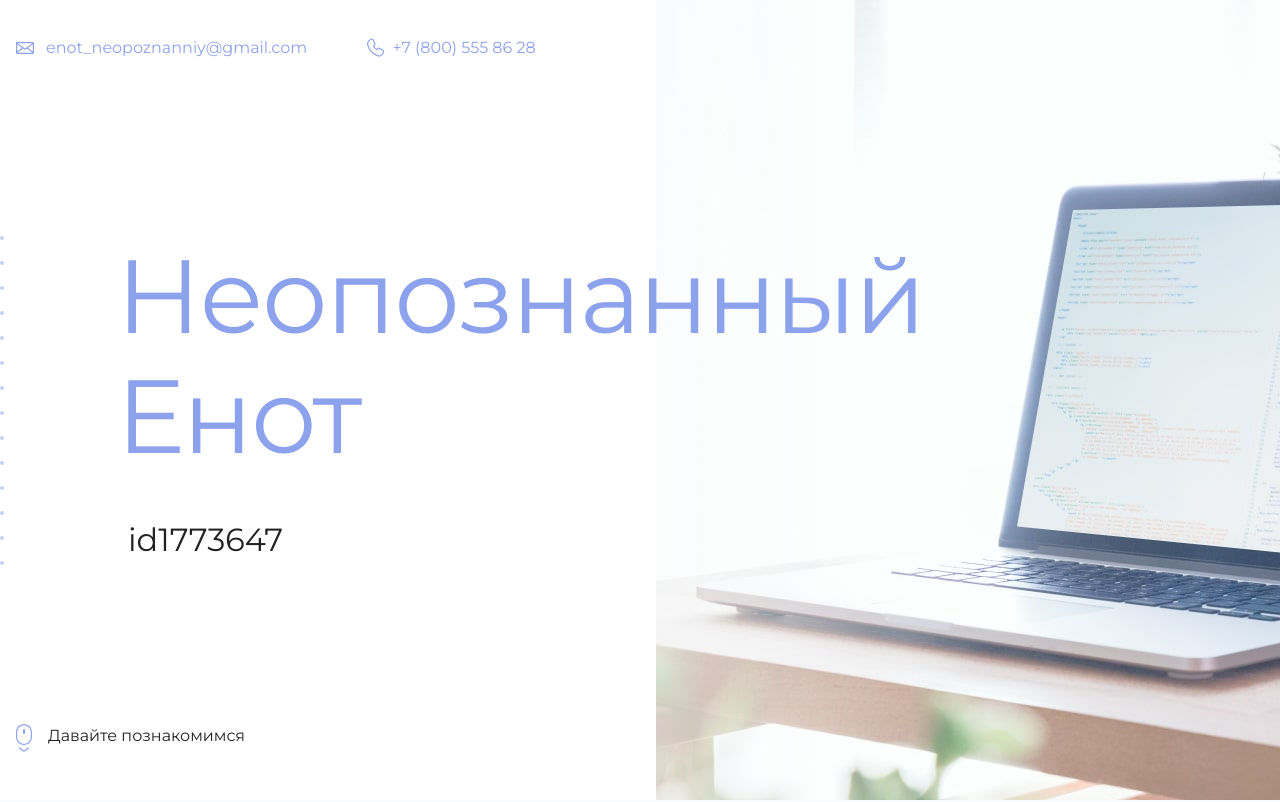
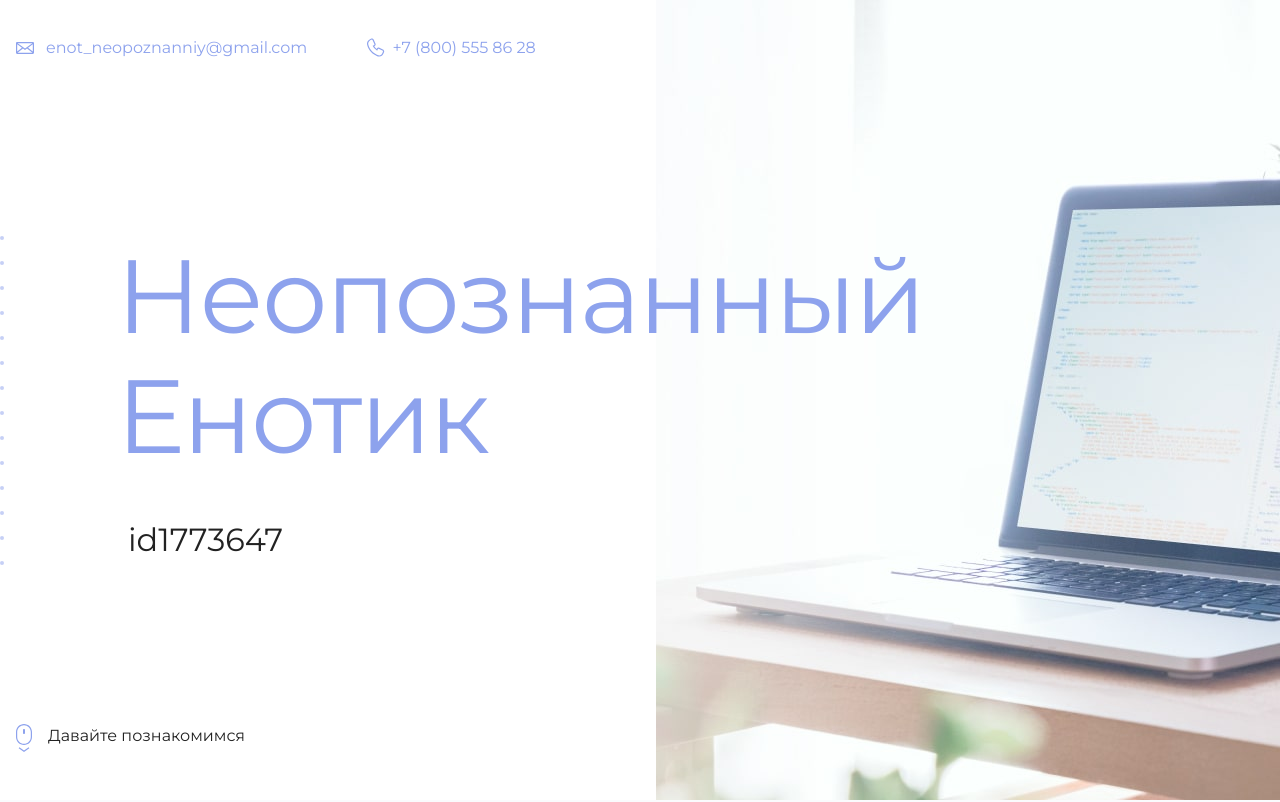
Before and after one commit to SakharovaKsu/new, a plain HTML site: page index.html in a window 1280 px wide. Shown: the top 802 px of the page. Drawn offline with Linux system fonts and the light colour scheme.

Commit message:
Update index.html
Енотик

```diff
--- a/index.html
+++ b/index.html
@@ -18,7 +18,7 @@
     <main>
       <section class="hero-image">
         <div class="container">
-          <h1 class="heading">Неопознанный Енот</h1>
+          <h1 class="heading">Неопознанный Енотик</h1>
           <p>id1773647</p>
         </div>
       </section>
```
